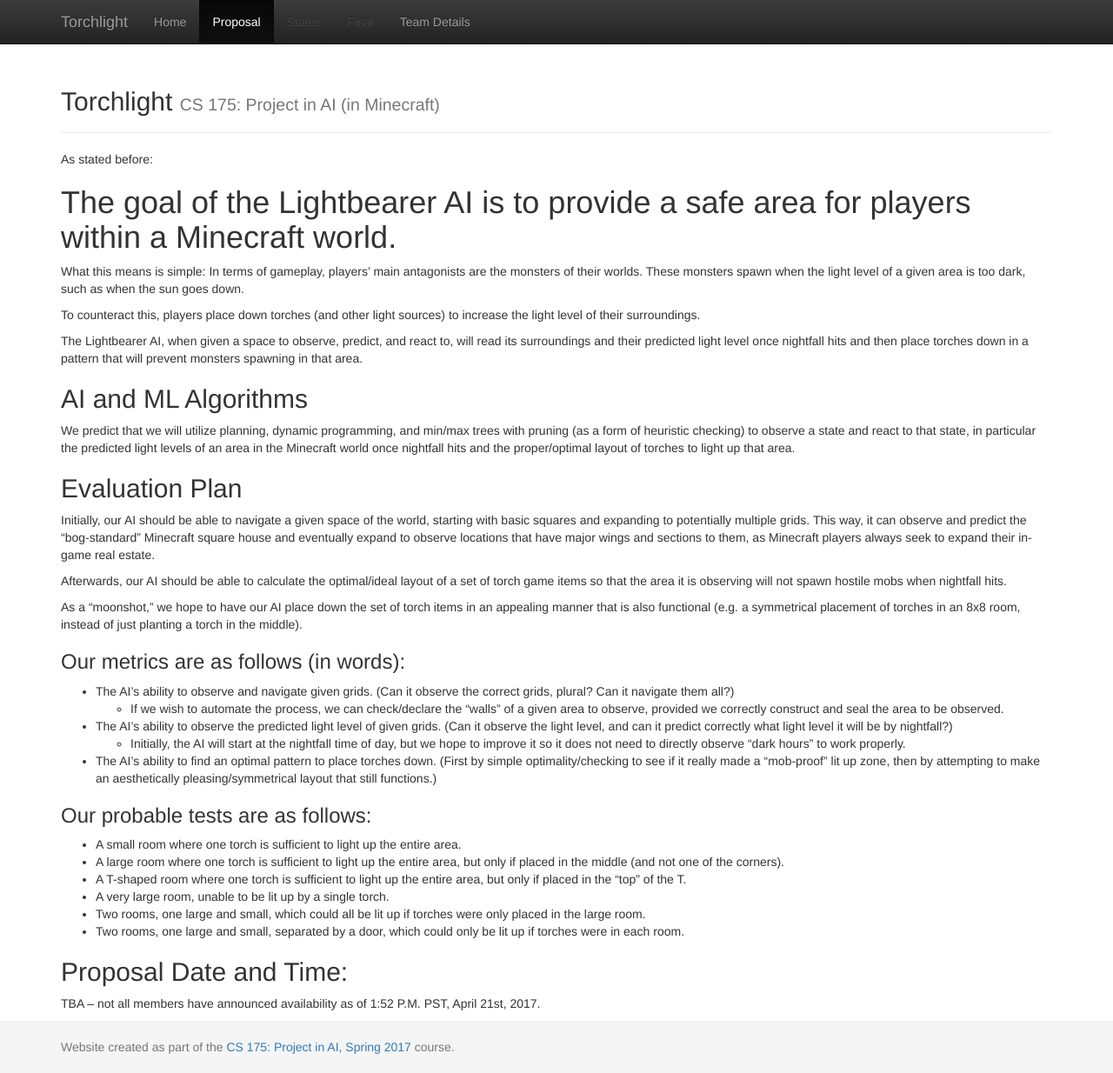
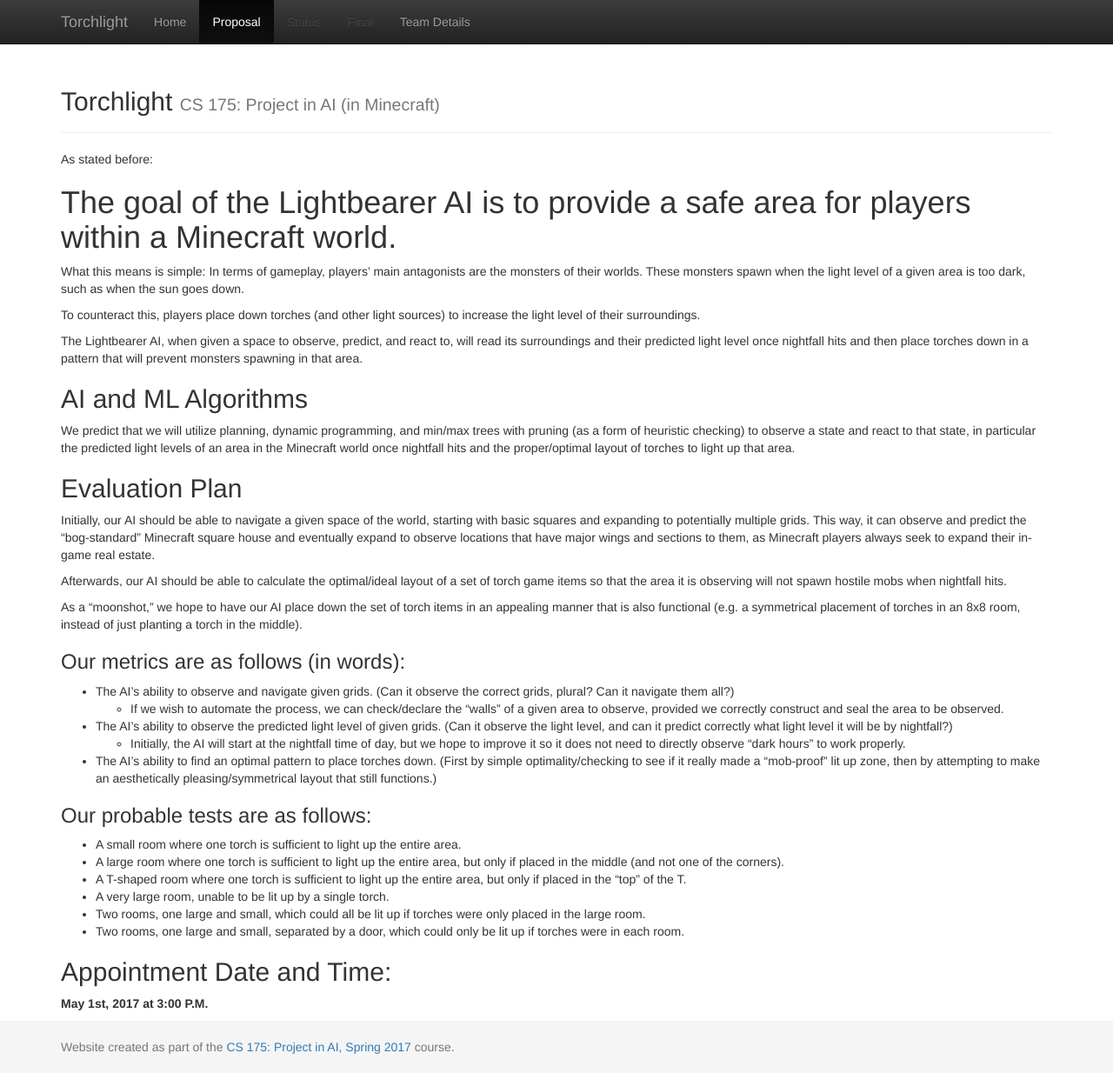
Before and after one commit to ruidongd/Torchlight, a Jekyll site: the page built from docs/proposal.md, in a window 1280 px wide and 1234 px high. Shown: the whole window at 87% size. Built offline with Jekyll 4.4.1, drawn with Linux system fonts in a browser that asks for light colours.

Commit message:
Update proposal.md

```diff
--- a/docs/proposal.md
+++ b/docs/proposal.md
@@ -40,6 +40,6 @@
 - Two rooms, one large and small, which could all be lit up if torches were only placed in the large room.
 - Two rooms, one large and small, separated by a door, which could only be lit up if torches were in each room.
 
-## Proposal Date and Time:
+## Appointment Date and Time:
 
-TBA -- not all members have announced availability as of 1:52 P.M. PST, April 21st, 2017.
+<b>May 1st, 2017 at 3:00 P.M.</b>
```
